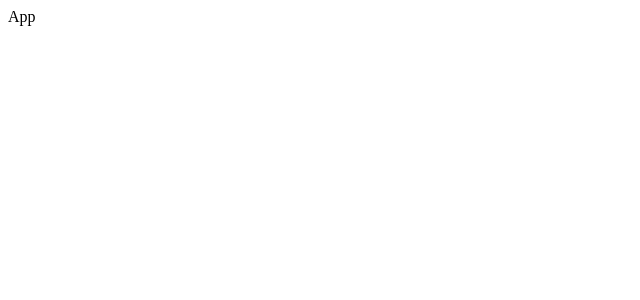
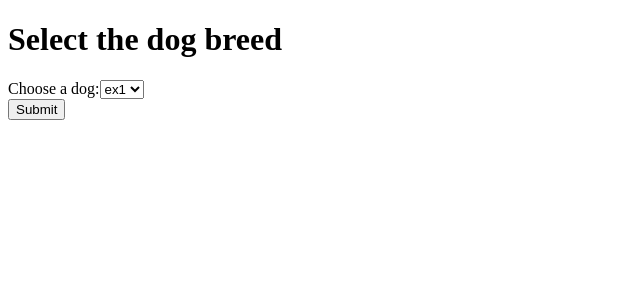
Before and after one commit to barbosadiego/redux-dog-api, a React (Create React App) app: page / in a window 1280 px wide. Shown: the top 300 px of the page, without its empty margins (0-640 px from the left). Built offline with nearby package versions, Linux system fonts and the light colour scheme.

Commit message:
add card component to app

```diff
--- a/src/App.jsx
+++ b/src/App.jsx
@@ -1,7 +1,12 @@
 import React from 'react';
+import Card from './components/Card';
 
 const App = () => {
-  return <div>App</div>;
+  return (
+    <div>
+      <Card />
+    </div>
+  );
 };
 
 export default App;
```
